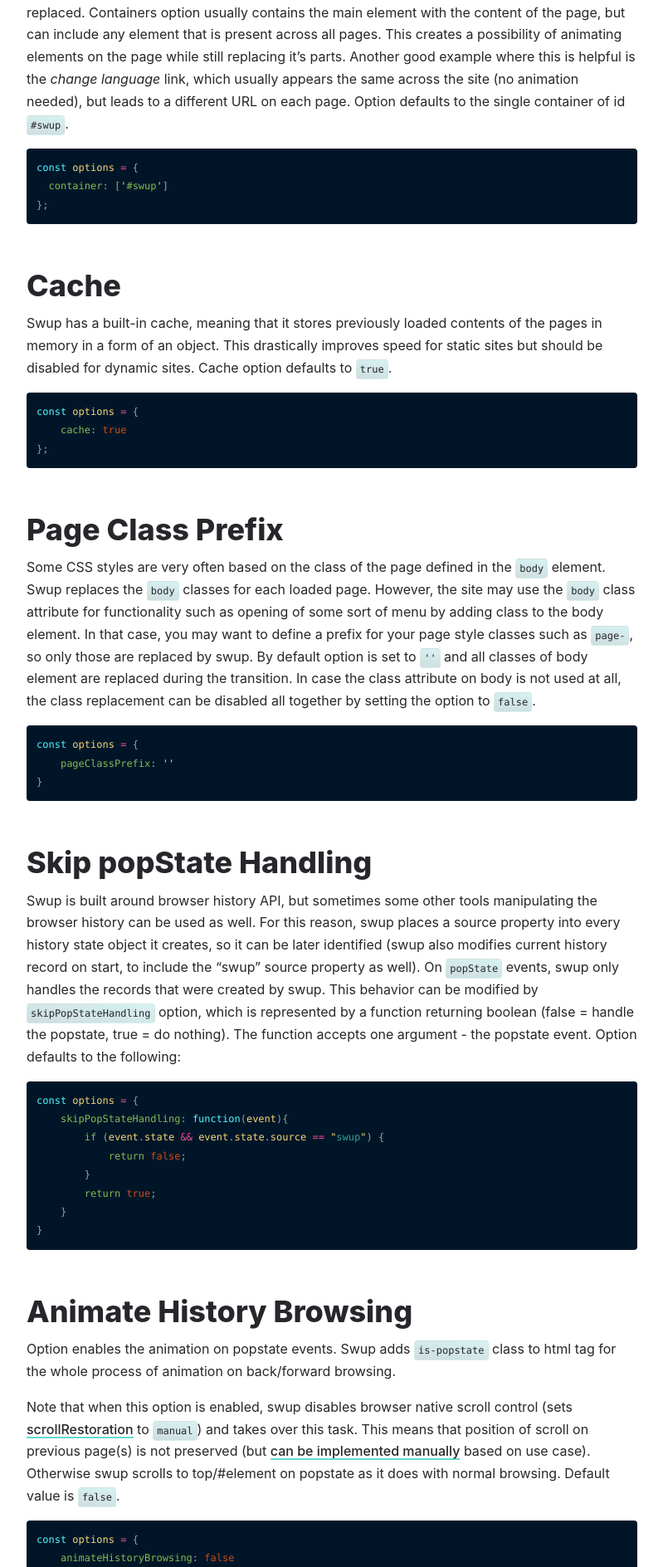
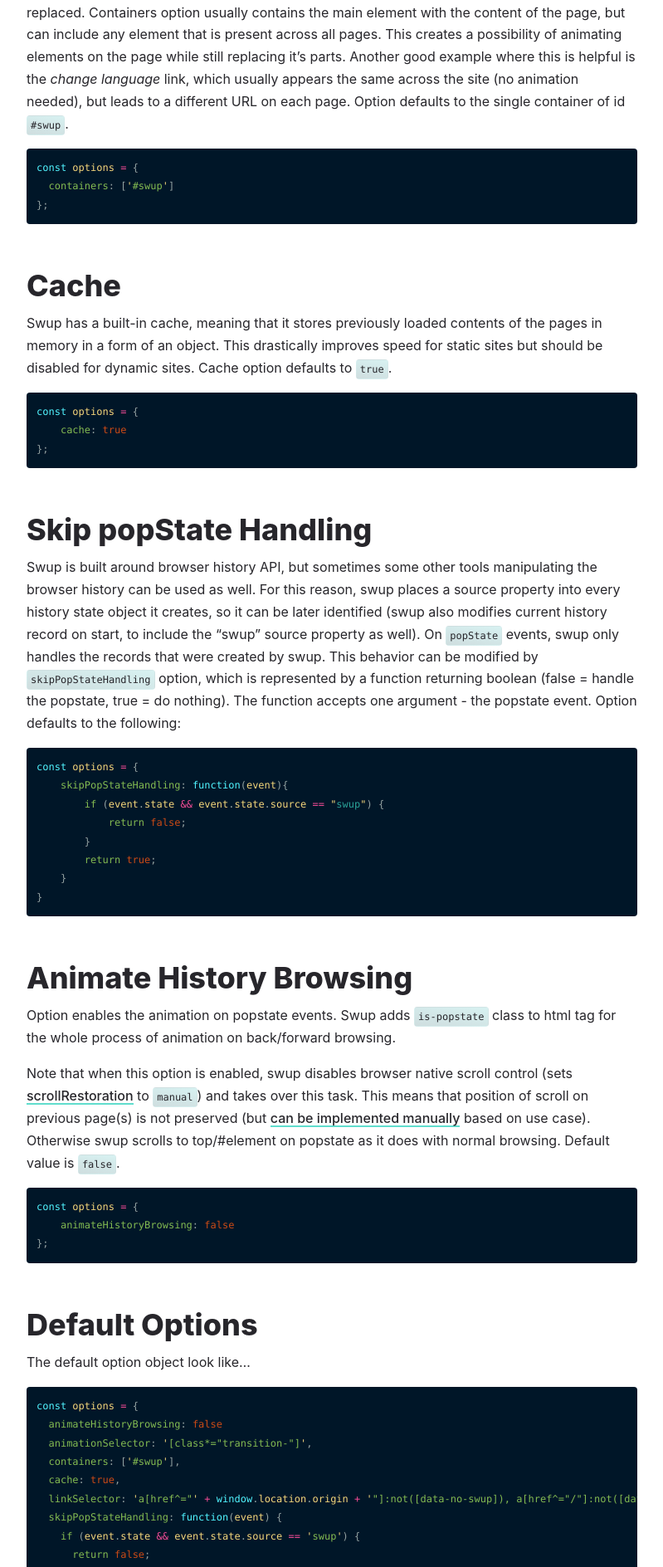
Before and after one commit to swup/docs, a Jekyll site: the page built from docs/options/options.md, in a window 1280 px wide. Shown: the part 1173-3061 px from the top of the page at 83% size, without its empty margins (240-1039 px from the left). Built offline with Jekyll 4.4.1, drawn with Linux system fonts in a browser that asks for light colours; some of the changed text lies outside the part shown.

Commit message:
fix options content

````diff
--- a/docs/options/options.md
+++ b/docs/options/options.md
@@ -47,7 +47,7 @@ Option defaults to the single container of id `#swup`.
 
 ```javascript
 const options = {
-  container: ['#swup']
+  containers: ['#swup']
 };
 ```
 
@@ -59,19 +59,6 @@ This drastically improves speed for static sites but should be disabled for dyna
 const options = {
     cache: true
 };
-```
-
-## Page Class Prefix
-Some CSS styles are very often based on the class of the page defined in the `body` element.
-Swup replaces the `body` classes for each loaded page. However, the site may use the `body` class attribute for functionality such as opening of some sort of menu by adding class to the body element.
-In that case, you may want to define a prefix for your page style classes such as `page-`, so only those are replaced by swup.
-By default option is set to `''` and all classes of body element are replaced during the transition.
-In case the class attribute on body is not used at all, the class replacement can be disabled all together by setting the option to `false`.
-
-```javascript
-const options = {
-    pageClassPrefix: ''
-}
 ```
 
 ## Skip popState Handling
@@ -110,17 +97,16 @@ The default option object look like...
 
 ```javascript
 const options = {
+  animateHistoryBrowsing: false
+  animationSelector: '[class*="transition-"]',
+  containers: ['#swup'],
+  cache: true,
   linkSelector: 'a[href^="' + window.location.origin + '"]:not([data-no-swup]), a[href^="/"]:not([data-no-swup]), a[href^="#"]:not([data-no-swup])',
-  containers: ['#swup'],
-  animationSelector: '[class*="transition-"]',
-  cache: true,
-  pageClassPrefix: '',
   skipPopStateHandling: function(event) {
     if (event.state && event.state.source == 'swup') {
       return false;
     }
     return true;
   },
-  animateHistoryBrowsing: false
 };
 ```
````
